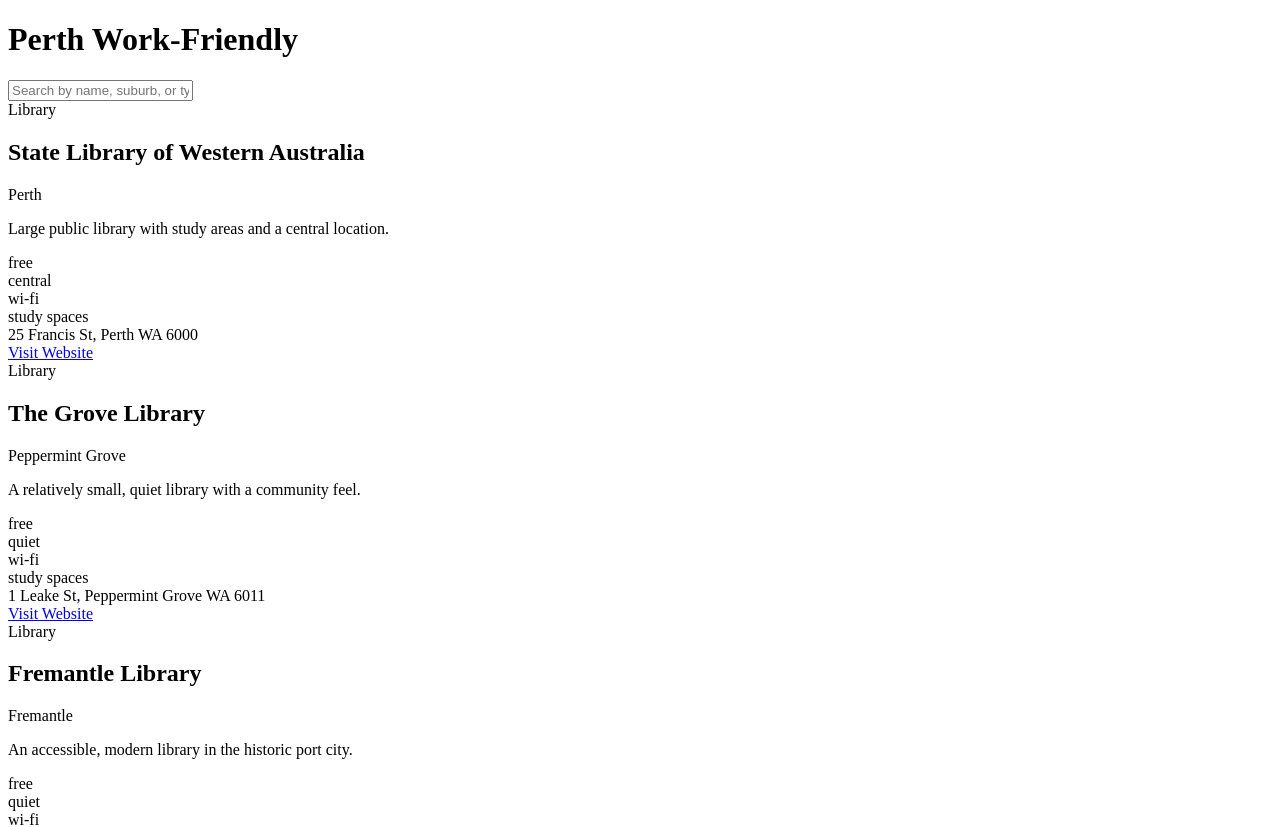
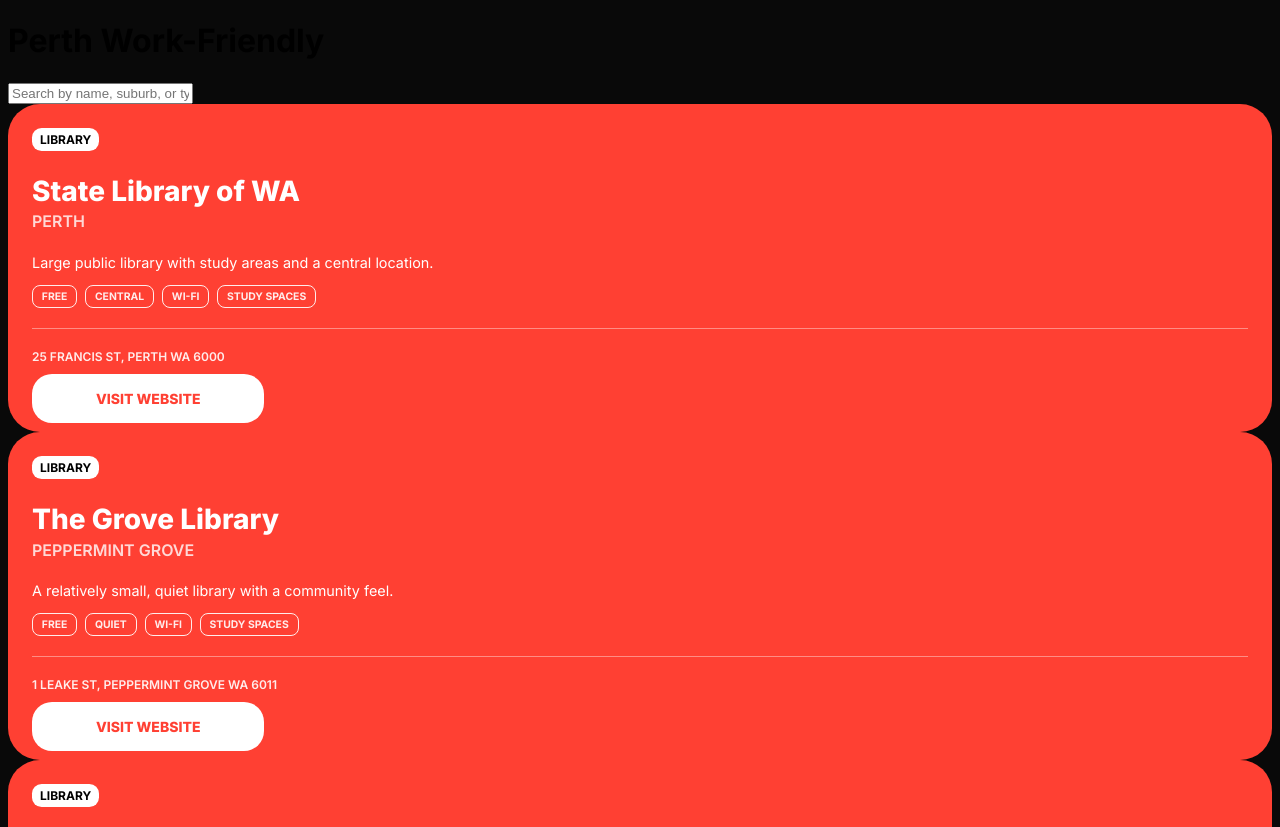
Before and after one commit to aliciabuelow/perth-workfriendly-app, a React (Vite) app in the folder react-app/: page / in a window 1280 px wide. Shown: the top 827 px of the page. Built offline with nearby package versions, Linux system fonts and the light colour scheme.

Commit message:
Style SpotCard and import Inter font

```diff
--- a/react-app/index.html
+++ b/react-app/index.html
@@ -3,6 +3,9 @@
   <head>
     <meta charset="UTF-8" />
     <meta name="viewport" content="width=device-width, initial-scale=1.0" />
+    <link rel="preconnect" href="https://fonts.googleapis.com">
+  <link rel="preconnect" href="https://fonts.gstatic.com" crossorigin>
+  <link href="https://fonts.googleapis.com/css2?family=Inter:ital,opsz,wght@0,14..32,100..900;1,14..32,100..900&display=swap" rel="stylesheet">
     <title>Perth Work-Friendly</title>
   </head>
   <body>
--- a/react-app/src/components/SpotCard.jsx
+++ b/react-app/src/components/SpotCard.jsx
@@ -1,14 +1,16 @@
+import '../styles/SpotCard.css';
+
 export default function SpotCard({ spot }) {
     return (
         <article className="spot-card">
             <header className="card-heading">
                 <div className="type-badge">{spot.type}</div>
-                <h2 className="card-name">{spot.name}</h2>
-                <div className="suburb">{spot.suburb}</div>
+                <h2 className="spot-name">{spot.name}</h2>
+                <div className="spot-suburb">{spot.suburb}</div>
             </header>
 
             <div className="card-body">
-                <p className="notes">{spot.notes}</p>
+                <p className="spot-notes">{spot.notes}</p>
 
                 <div className="spot-tags">
                     {spot.tags.map((item) => (
@@ -19,13 +21,15 @@
                 </div>
             </div>
 
+            <div className="line"></div>
+
             <footer className="card-footer">
-                <div className="address">{spot.address}</div>
+                <div className="spot-address">{spot.address}</div>
                 <a
                  href={spot.website}
                  target="_blank"
                  rel="noopener noreferrer"
-                 className="website-link"
+                 className="spot-link"
                  >
                     Visit Website
                 </a>
--- a/react-app/src/data/spots.js
+++ b/react-app/src/data/spots.js
@@ -1,7 +1,7 @@
 export const spots = [
     {
         id: 1,
-        name: "State Library of Western Australia",
+        name: "State Library of WA",
         suburb: "Perth",
         type: "Library",
         address: "25 Francis St, Perth WA 6000",
--- a/react-app/src/index.css
+++ b/react-app/src/index.css
@@ -0,0 +1,4 @@
+body {
+    background-color: #090909;
+    font-family: 'Inter', sans-serif;
+}
--- /dev/null
+++ b/react-app/src/styles/SpotCard.css
@@ -0,0 +1,87 @@
+.spot-card {
+    display: flex;
+    flex-direction: column;
+    gap: 0.5rem;
+    padding: 1.5rem;
+    background-color: #FF4033;
+    border-radius: 2rem;
+}
+
+.card-heading .type-badge {
+    width: fit-content;
+    background-color: #fff;
+    padding: 0.25rem 0.5rem;
+    border-radius: 0.6rem;
+    text-transform: uppercase;
+    color: #000;
+    font-size: 0.75rem;
+    font-weight: 700;
+}
+
+.card-heading .spot-name {
+    margin-bottom: 0.2rem;
+    color: #fff;
+    font-size: 1.75rem;
+    font-weight: 800;
+}
+
+.card-heading .spot-suburb {
+    color: #fff;
+    opacity: 0.8;
+    font-size: 1rem;
+    font-weight: 600;
+    text-transform: uppercase;
+}
+
+.card-body .spot-notes {
+    color: #fff;
+    font-size: 0.9rem;
+}
+
+.card-body .spot-tags {
+    display: flex;
+    gap: 0.5rem;
+    flex-wrap: wrap;
+}
+
+.card-body .spot-tag {
+    opacity: 0.9;
+    border: 0.5px solid #fff;
+    border-radius: 0.5rem;
+    padding: 0.25rem 0.55rem;
+    text-transform: uppercase;
+    color: #fff;
+    font-size: 0.65rem;
+    font-weight: 700;
+}
+
+.line {
+    margin: 0.75rem 0;
+    opacity: 0.4;
+    border-bottom: 0.5px solid #fff;
+}
+
+.card-footer .spot-address {
+    margin-bottom: 1.5rem;
+    opacity: 0.9;
+    text-transform: uppercase;
+    color: #fff;
+    font-size: 0.75rem;
+    font-weight: 600;
+}
+
+.card-footer .spot-link {
+    padding: 1rem 4rem;
+    border-radius: 1.25rem;
+    color: #FF4033;
+    background-color: #fff;
+    text-decoration: none;
+    text-transform: uppercase;
+    font-size: 0.875rem;
+    font-weight: 800;
+    transition: all 250ms ease;
+}
+
+.card-footer .spot-link:hover {
+    opacity: 0.6;
+}
```
